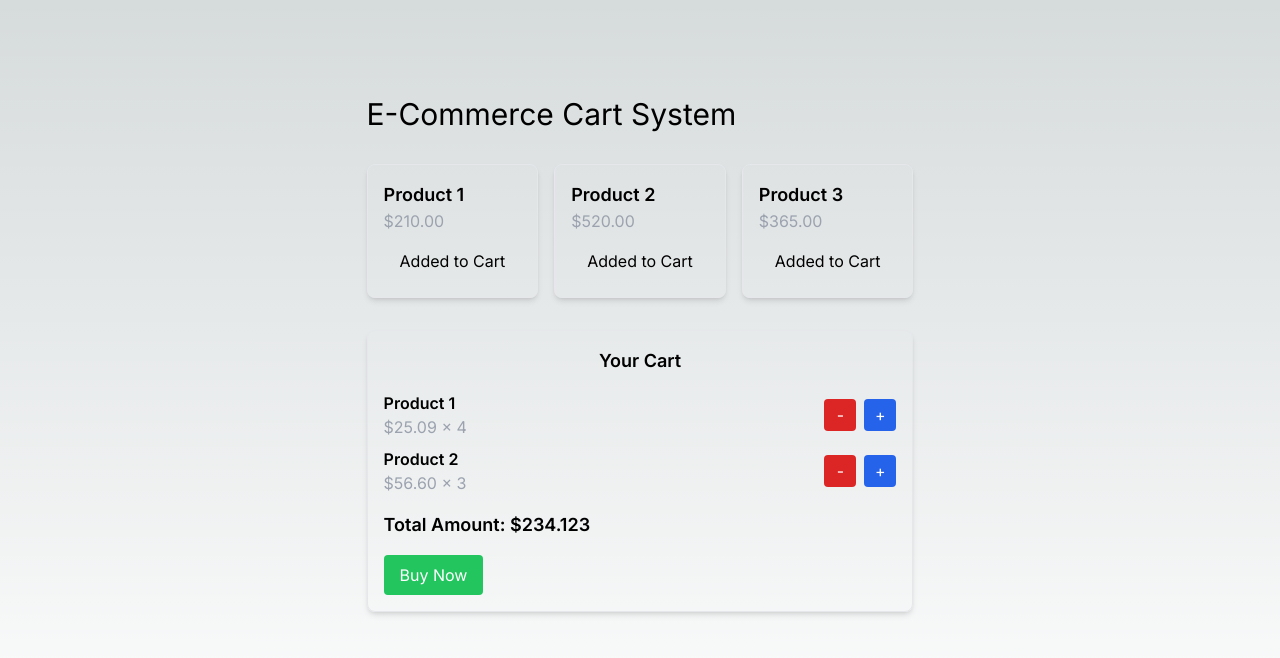
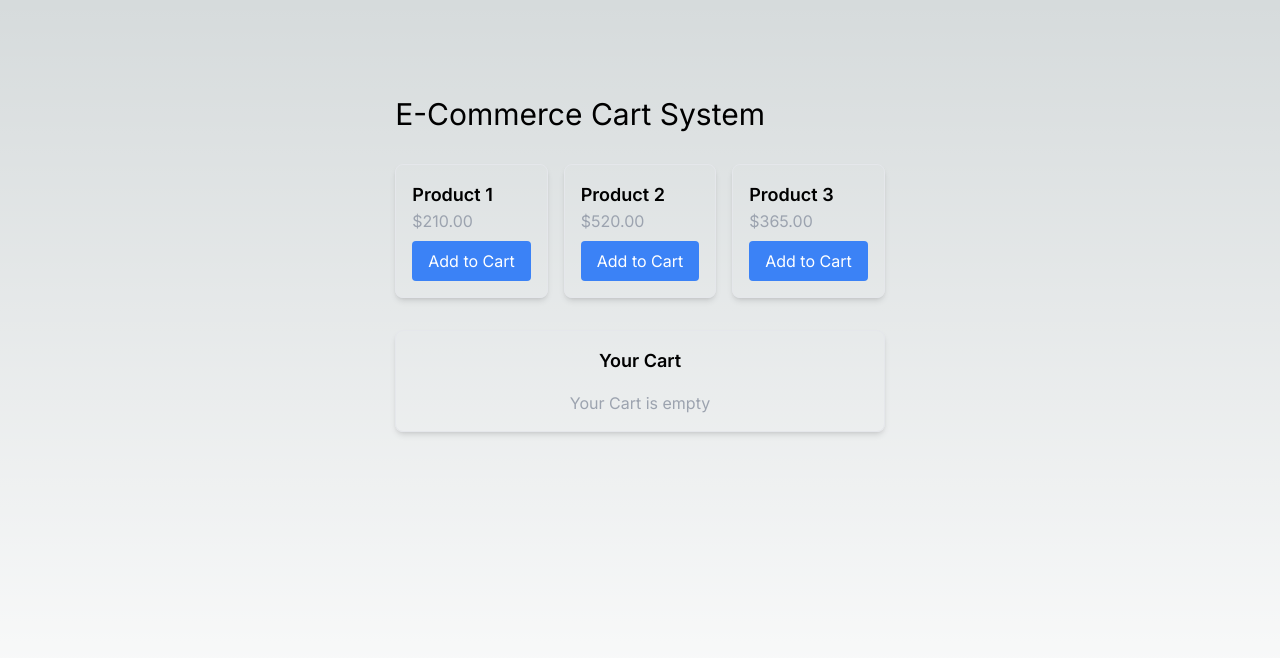
Before and after one commit to Saboor-Hussain/cart-with-strip, a Next.js app: page / in a window 1280 px wide. Shown: the top 658 px of the page. Built offline with nearby package versions, Linux system fonts and the light colour scheme.

Commit message:
Cart Functionality is working now

```diff
--- a/src/components/Cart.tsx
+++ b/src/components/Cart.tsx
@@ -1,66 +1,79 @@
 "use client";
+import { useCart } from "./CartContext";
 
 export default function Cart() {
+  const { cart, increamentQuantity, decrementQuantity, removeFromCart } =
+    useCart();
+
+  const totalAmount = cart.reduce(
+    (totalAmount, product) => totalAmount + product.price * product.quantity,
+    0
+  );
+
+  const handleDecrement = (productId: number) => {
+    decrementQuantity(productId);
+
+    const product = cart.find((item: Product) => item.id === productId);
+    if (product && product.quantity <= 1) {
+      removeFromCart(productId);
+    }
+  };
+
   return (
     <div className="border rounded-lg p-4 shadow-md">
       <h2 className="text-lg font-semibold mb-4 text-center"> Your Cart </h2>
+      {cart.length === 0 ? (
+        <p className="text-gray-400 text-center">Your Cart is empty</p>
+      ) : (
         <ul>
-        {/* Product 1 */}
-        <li className="flex justify-between items-center mb-2">
+          {cart.map((product) => (
+            <li
+              key={product.id}
+              className="flex justify-between items-center mb-2"
+            >
               <div>
-            <p className="font-semibold">Product 1</p>
-            <p className="text-gray-400">$25.09 x 4</p>
+                <p className="font-semibold">{product.name}</p>
+                <p className="text-gray-400">
+                  ${product.price.toFixed(2)} x {product.quantity}
+                </p>
               </div>
               <div className="flex space-x-2">
                 <button
-              onClick={() => {}}
-              className="px-2 py-1 text-white bg-red-600 hover:bg-red-600 w-8 rounded focus:outline-none focus:ring-2 focus:ring-red-500 focus:ring-offset-2"
+                  onClick={() => handleDecrement(product.id)}
+                  className="px-2 py-1 bg-red-500 text-white hover:bg-red-600 w-8 rounded focus:outline-none focus:ring-2 focus:ring-red-500 focus:ring-offset-2"
                 >
                   -
                 </button>
-
                 <button
-              onClick={() => {}}
-              className="px-2 py-1 text-white bg-blue-600 hover:bg-blue-600 w-8 rounded focus:outline-none focus:ring-2 focus:ring-blue-500 focus:ring-offset-2"
+                  onClick={() => increamentQuantity(product.id)}
+                  className="px-2 py-1 bg-blue-500 text-white hover:bg-blue-600 w-8 rounded focus:outline-none focus:ring-2 focus:ring-blue-500 focus:ring-offset-2"
                 >
                   +
                 </button>
               </div>
             </li>
+          ))}
+        </ul>
+      )}
 
-        {/* Product 2 */}
-        <li className="flex justify-between items-center mb-2">
-          <div>
-            <p className="font-semibold">Product 2</p>
-            <p className="text-gray-400">$56.60 x 3</p>
+      {/* Total Amount */}
+      {cart.length > 0 && (
+        <>
+          <div className="mt-4">
+            <p className="text-lg font-semibold">
+              Total Amount: ${totalAmount.toFixed(2)}
+            </p>
           </div>
-          <div className="flex space-x-2">
+
+          {/* Strip Checkout Button */}
           <button
             onClick={() => {}}
-              className="px-2 py-1 text-white bg-red-600 hover:bg-red-600 w-8 rounded focus:outline-none focus:ring-2 focus:ring-red-500 focus:ring-offset-2"
+            className="mt-4 px-4 py-2 bg-green-500 text-white hover:bg-green-600 rounded focus:outline-none focus:ring-2 focus:ring-green-500 focus:ring-offset-2"
           >
-              -
+            Checkout
           </button>
-
-            <button
-              onClick={() => {}}
-              className="px-2 py-1 text-white bg-blue-600 hover:bg-blue-600 w-8 rounded focus:outline-none focus:ring-2 focus:ring-blue-500 focus:ring-offset-2"
-            >
-              +
-            </button>
-          </div>
-        </li>
-      </ul>
-
-      {/* Purchase Button */}
-      <div className="mt-4">
-        <p className="text-lg font-semibold">Total Amount: $234.123</p>
-      </div>
-      <button
-        onClick={() => {}}
-        className="mt-4 px-4 py-2 bg-green-500 text-white hover:bg-green-600 rounded focus:outline-none focus:ring-2 focus:ring-green-500 focus:ring-offset-2"      >
-        Buy Now
-      </button>
+        </>
+      )}
     </div>
   );
 }
--- a/src/components/Product.tsx
+++ b/src/components/Product.tsx
@@ -1,21 +1,30 @@
 "use client";
 import React from "react";
+import { useCart } from "./CartContext";
 
 interface ProductProps {
   product: Product;
 }
 
 export const Product: React.FC<ProductProps> = ({ product }) => {
+  const { addToCart, cart } = useCart();
+
+  const isProductInCart = cart.some((item) => item.id === product.id);
+
   return (
     <div className="border rounded-lg p-4 shadow-md">
       <h2 className="text-lg font-semibold">{product.name}</h2>
       <p className="text-gray-400">${product.price.toFixed(2)}</p>
       <button
-        onClick={() => {}}
+        onClick={() => addToCart(product)}
         disabled={false}
-        className="mt-2 px-4 py-2 rounded focus:outline-none focus:ring-2 focus:ring-blue-400 focus:ring-offset-2"
+        className={`mt-2 px-4 py-2 ${
+          isProductInCart
+            ? "bg-gray-400 text-gray-600 cursor-not-allowed"
+            : "bg-blue-500 text-white hover:bg-blue-600"
+        } rounded focus:outline-none focus:ring-2 focus:ring-blue-500 focus:ring-offset-2`}
       >
-        {true ? "Added to Cart" : "Add to Cart"}
+        {isProductInCart ? "Added to Cart" : "Add to Cart"}
       </button>
     </div>
   );
```
Lines whose indentation alone changed are shown as unchanged.
